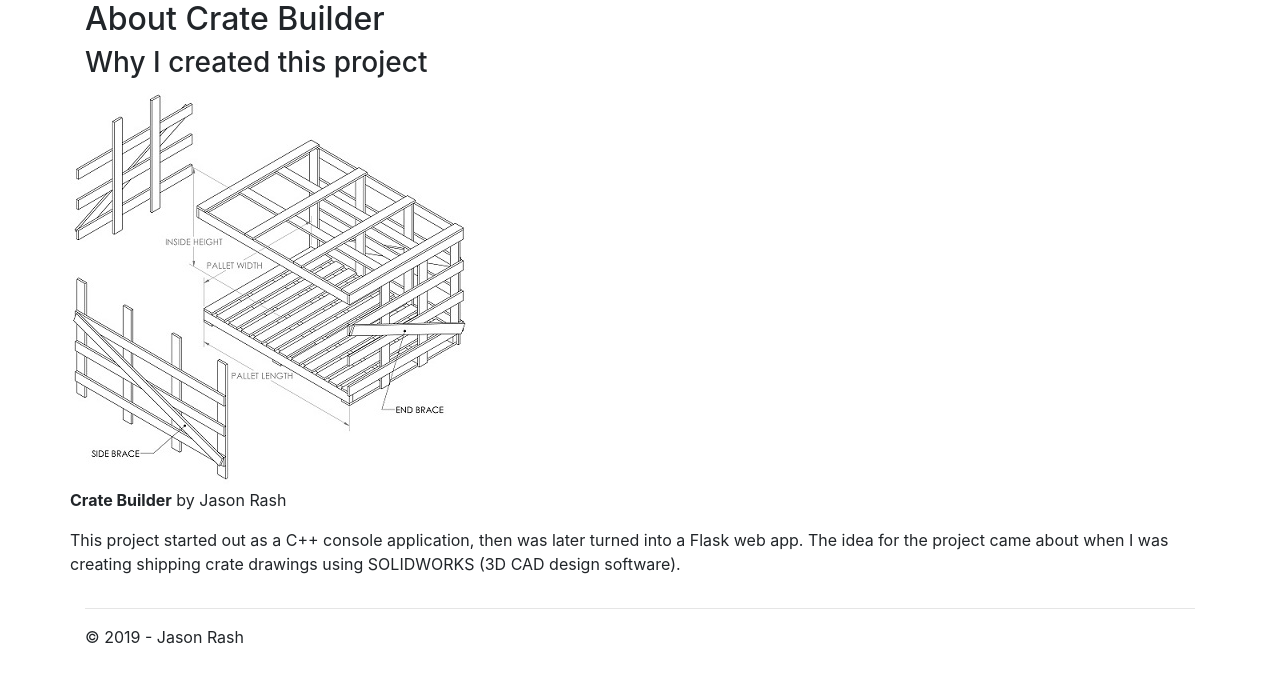
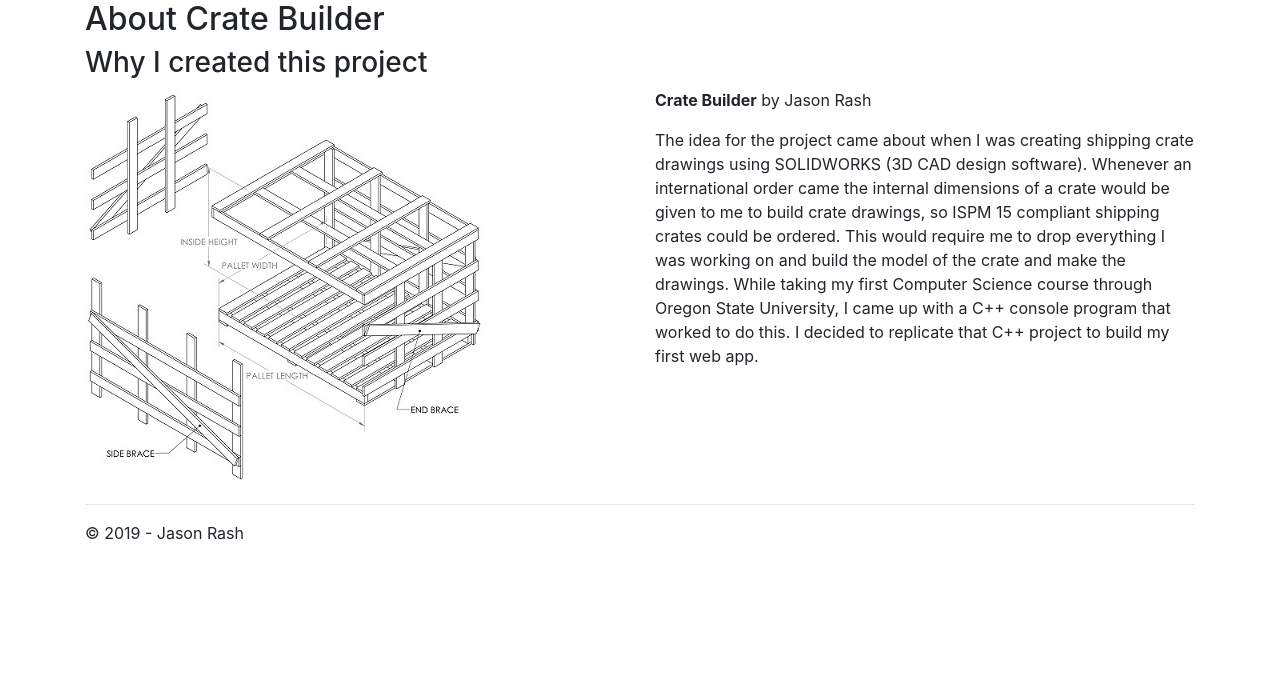
Before and after one commit to JasonMRash/CrateBuilder, a Flask app: page /about in a window 1280 px wide. Shown: the part 56-739 px from the top of the page. Run offline with Flask 2, Linux system fonts and the light colour scheme; some libraries are stand-ins or nearby versions.

Commit message:
fixed favicon.ico, changed layout of crate builder form

```diff
--- a/CrateBuilder/static/content/site.css
+++ b/CrateBuilder/static/content/site.css
@@ -15,3 +15,7 @@
 #submitDimensions {
     text-align: center;
 }
+
+input[type=number] {
+    width: 100px;
+}
--- a/CrateBuilder/templates/about.html
+++ b/CrateBuilder/templates/about.html
@@ -5,15 +5,19 @@
 <h2>{{ title }}</h2>
 <h3>{{ message }}</h3>
 <div class="row">
-    <div class="col-xs-6">
-        <img id="crateTemplate" src="../static/img/Crate Assem TEMPLATE.JPG" />
+    <div class="col">
+        <img class="img-fluid" id="crateTemplate" src="../static/img/Crate Assem TEMPLATE.JPG" />
     </div>
 
-    <div class="col-xs-6">
+    <div class="col">
         <p><strong>Crate Builder</strong> by Jason Rash</p>
 
-        <p>This project started out as a C++ console application, then was later turned into a Flask web app.  The idea
-        for the project came about when I was creating shipping crate drawings using SOLIDWORKS (3D CAD design software).
+        <p>The idea for the project came about when I was creating shipping crate drawings using SOLIDWORKS (3D CAD design software).
+        Whenever an international order came the internal dimensions of a crate would be given to me to build crate drawings, so ISPM
+        15 compliant shipping crates could be ordered.  This would require me to drop everything I was working on and build the model
+        of the crate and make the drawings.  While taking my first Computer Science course through Oregon State University, I came up
+        with a C++ console program that worked to do this.  I decided to replicate that C++ project to build my first web app.
+
         </p>
     </div>
 </div>
--- a/CrateBuilder/templates/layout.html
+++ b/CrateBuilder/templates/layout.html
@@ -4,7 +4,7 @@
     <meta charset="utf-8" />
     <meta name="viewport" content="width=device-width, initial-scale=1.0">
     <title>{{ title }} - Jason Rash</title>
-    <link rel="icon" href="/favicon.png" />
+    <link rel="shortcut icon" href="{{ url_for('static', filename='favicon.ico') }}">
     <link rel="stylesheet" href="..\static\content\site.css" />
     <link rel="stylesheet" href="https://maxcdn.bootstrapcdn.com/bootstrap/4.4.1/css/bootstrap.min.css">
     <script src="https://ajax.googleapis.com/ajax/libs/jquery/3.4.1/jquery.min.js"></script>
--- a/CrateBuilder/views.py
+++ b/CrateBuilder/views.py
@@ -16,7 +16,7 @@
         'cratebuilder.html',
         title='Crate Builder',
         year=datetime.now().year,
-        message='Type in inside dimensions of crate in inches'
+        message='Type inside dimensions of crate in inches'
     )
 
 @app.route('/cratecalc', methods=['GET', 'POST'])
```
Also changed, not shown: CrateBuilder/templates/cratebuilder.html (+10 -8 lines), CrateBuilder/templates/cratecalc.html (+5 -5 lines), CrateBuilder/favicon.png (deleted), CrateBuilder/static/favicon.ico (added), CrateBuilder/static/img/favicon.png (added).
